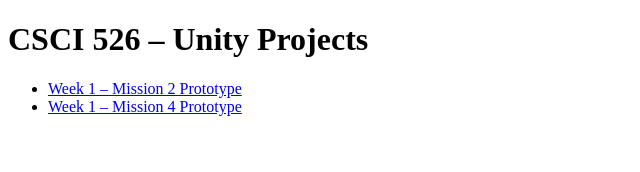
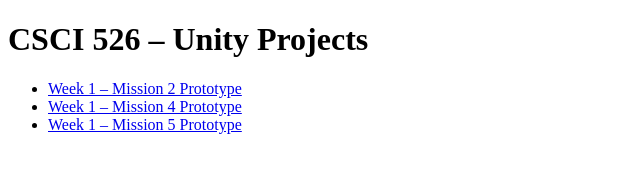
Before and after one commit to is-ClarkHu/CSCI526, a plain HTML site: page index.html in a window 1280 px wide. Shown: the whole page, without its empty margins (0-640 px from the left). Drawn offline with Linux system fonts and the light colour scheme.

Commit message:
Update index.html

```diff
--- a/index.html
+++ b/index.html
@@ -6,6 +6,7 @@
   <ul>
     <li><a href="week1/mission2/">Week 1 – Mission 2 Prototype</a></li>
     <li><a href="week1/mission4/">Week 1 – Mission 4 Prototype</a></li>
+    <li><a href="week1/mission5/">Week 1 – Mission 5 Prototype</a></li>
 
   </ul>
 </body>
```
